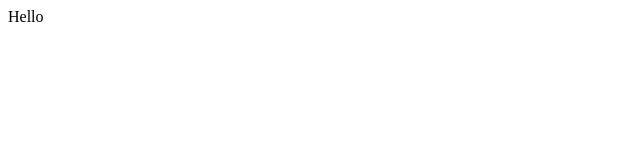
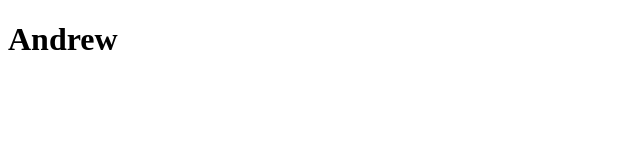
Before and after one commit to LovepreetUppal/flexbox-assignment, a plain HTML site: page index.html in a window 1280 px wide. Shown: the whole page, without its empty margins (0-640 px from the left). Drawn offline with Linux system fonts and the light colour scheme.

Commit message:
added name

```diff
--- a/index.html
+++ b/index.html
@@ -2,9 +2,9 @@
 <html lang="en">
 <head>
     <meta charset="UTF-8">
-    <title>Document</title>
+    <title>Lovepreet Uppal - Practice</title>
 </head>
 <body>
-    Hello
+   <h1>Andrew</h1>
 </body>
 </html>
```
